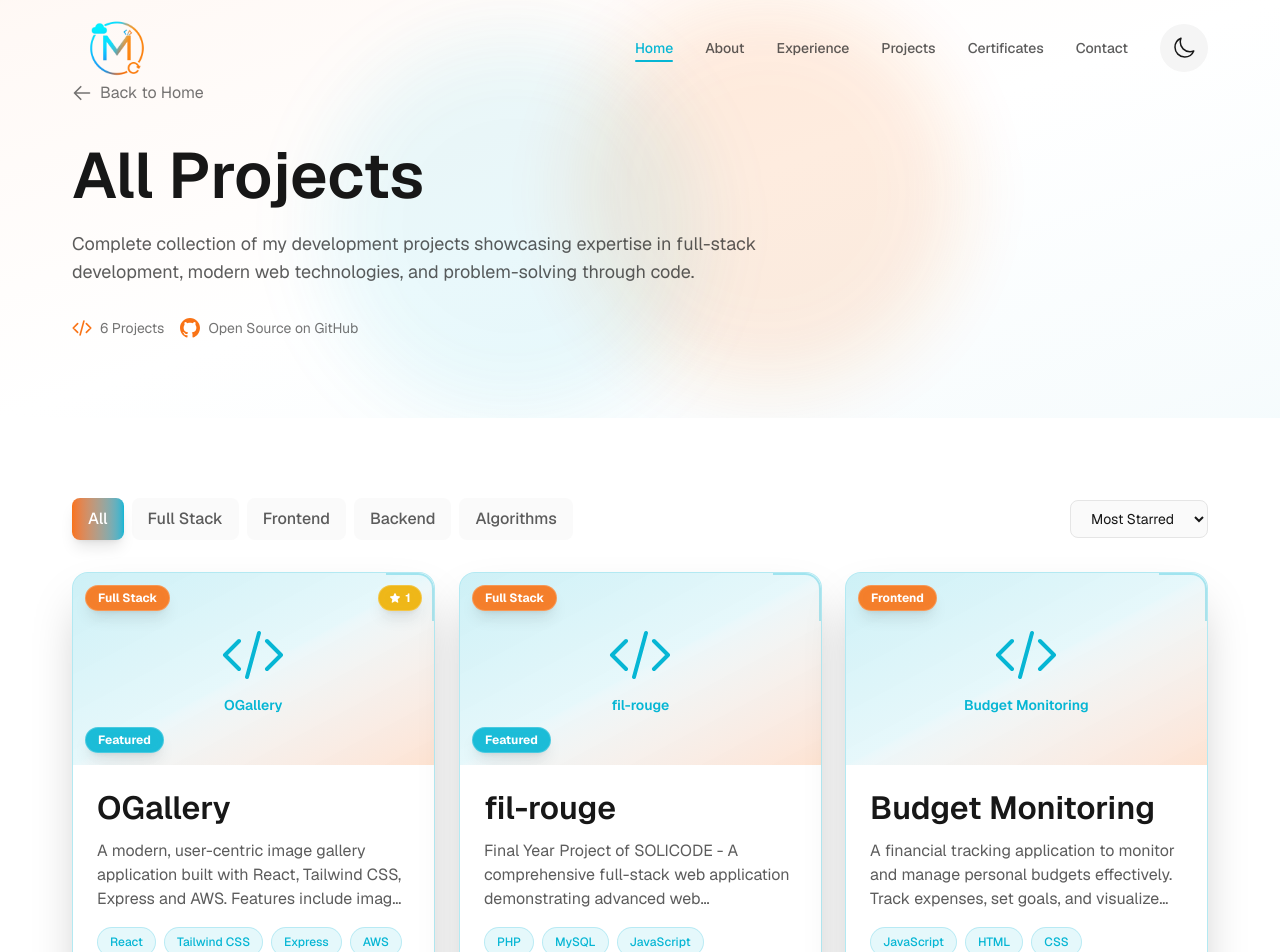
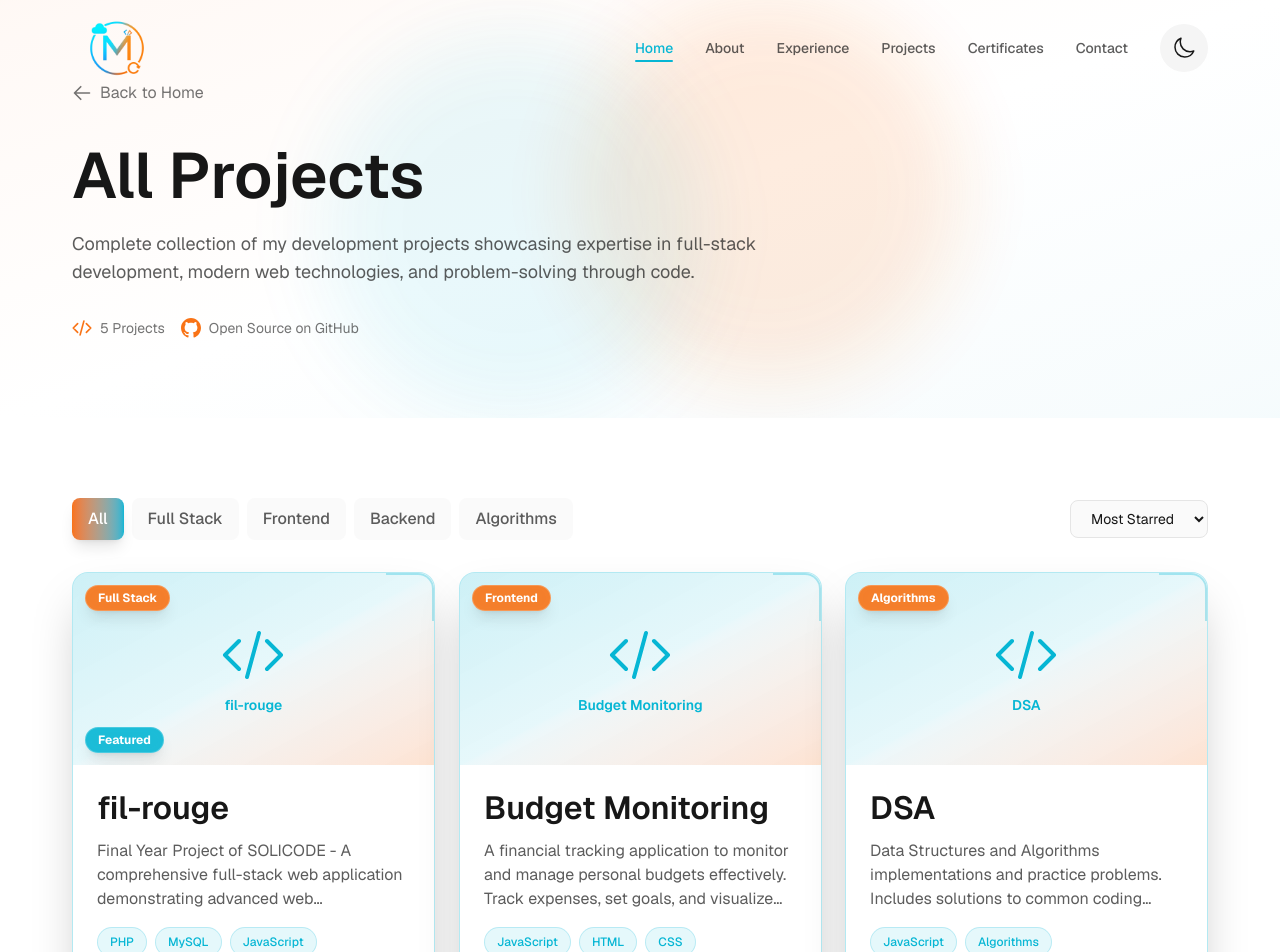
Before and after one commit to Outhman790/my-portfolio, a Next.js app: page /projects in a window 1280 px wide. Shown: the top 952 px of the page. Built offline with nearby package versions, Linux system fonts and the light colour scheme.

Commit message:
chore: remove OGallery project from portfolio

```diff
--- a/src/data/projects.js
+++ b/src/data/projects.js
@@ -1,15 +1,4 @@
 export const projects = [
-  {
-    id: "ogallery",
-    title: "OGallery",
-    description: "A modern, user-centric image gallery application built with React, Tailwind CSS, Express and AWS. Features include image upload, gallery management, and cloud storage integration.",
-    tech: ["React", "Tailwind CSS", "Express", "AWS"],
-    category: "Full Stack",
-    demo: "#",
-    github: "https://github.com/Outhman790/OGallery",
-    stars: 1,
-    featured: true,
-  },
   {
     id: "fil-rouge",
     title: "fil-rouge",
```
